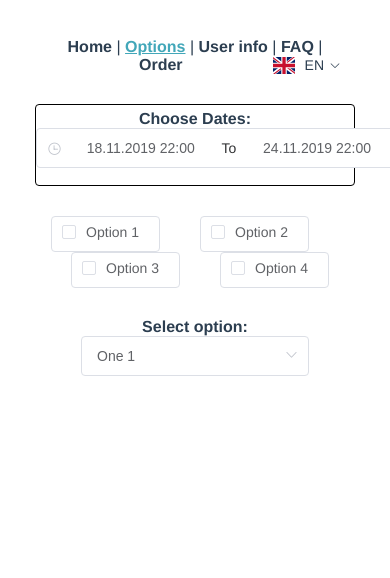
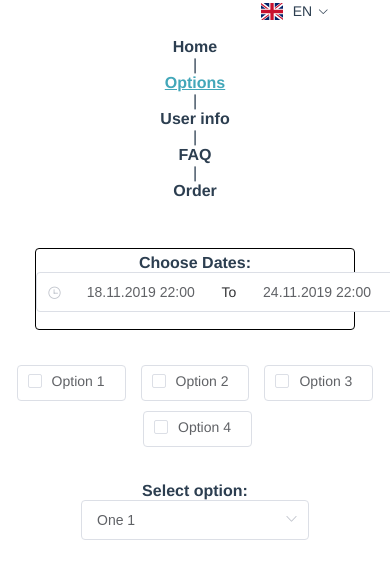
Before and after one commit to iqhater/vue_router_vuex, a Vue app: page /en/options in a window 390 px wide. Shown: the top 578 px of the page. Built offline with nearby package versions, Linux system fonts and the light colour scheme.

Commit message:
add mobile responsive ui

```diff
--- a/src/App.vue
+++ b/src/App.vue
@@ -1,19 +1,18 @@
 <template>
   <div id="app">
     <div id="nav">
-      <router-link :to="`/${$i18n.locale}`">{{ $t("nav.home") }}</router-link> |
-      <router-link :to="`/${$i18n.locale}/options`">{{
-        $t("nav.options")
-      }}</router-link>
+      <router-link :to="`/${$i18n.locale}`">{{ $t("nav.home") }}</router-link>
+      |
+      <router-link :to="`/${$i18n.locale}/options`">
+        {{ $t("nav.options") }}
+      </router-link>
       |
       <router-link :to="`/${$i18n.locale}/user`">{{
         $t("nav.user")
-      }}</router-link>
-      |
-      <router-link :to="`/${$i18n.locale}/faq`">{{
-        $t("nav.faq")
-      }}</router-link>
-      |
+      }}</router-link
+      >|
+      <router-link :to="`/${$i18n.locale}/faq`">{{ $t("nav.faq") }}</router-link
+      >|
       <router-link :to="`/${$i18n.locale}/order`">{{
         $t("nav.order")
       }}</router-link>
@@ -43,17 +42,25 @@ export default {
 }
 /* Menu navbar styles */
 #nav {
+  display: flex;
+  justify-content: center;
+  align-items: center;
   padding: 30px;
 
   a {
     font-weight: bold;
     color: #2c3e50;
     text-decoration: none;
+    margin: 0 5px;
 
     &.router-link-exact-active {
       color: #42a7b9;
       text-decoration: underline;
     }
   }
+
+  @media (max-width: 599px) {
+    flex-direction: column;
+  }
 }
 </style>
--- a/src/components/LocaleSelector.vue
+++ b/src/components/LocaleSelector.vue
@@ -68,6 +68,11 @@ export default {
   display: inline;
   position: relative;
   left: 90px;
+
+  @media (max-width: 599px) {
+    top: -198px;
+    left: 100px;
+  }
 }
 .flags {
   vertical-align: middle;
--- a/src/views/Faq.vue
+++ b/src/views/Faq.vue
@@ -47,5 +47,9 @@ export default {
     font-size: 1.1em;
     margin-left: 10px;
   }
+
+  @media (max-width: 599px) {
+    width: 100%;
+  }
 }
 </style>
--- a/src/views/Options.vue
+++ b/src/views/Options.vue
@@ -125,7 +125,14 @@ export default {
 
 <style scoped lang="scss">
 .checkboxes {
+  display: flex;
+  flex-wrap: wrap;
+  justify-content: center;
   margin-top: 30px;
+
+  .el-checkbox {
+    margin: 5px;
+  }
 }
 
 h4 {
--- a/src/views/Order.vue
+++ b/src/views/Order.vue
@@ -45,7 +45,7 @@
     <el-dialog
       :title="$t('order.terms.modal.title')"
       :visible.sync="centerDialogVisible"
-      width="30%"
+      width="90%"
       center
     >
       <span>{{ $t("order.terms.modal.description") }}</span>
@@ -158,5 +158,9 @@ export default {
     display: block;
     margin: 30px auto;
   }
+
+  @media (max-width: 599px) {
+    width: 100%;
+  }
 }
 </style>
--- a/src/views/User.vue
+++ b/src/views/User.vue
@@ -127,5 +127,13 @@ export default {
 .user {
   margin: 0 auto;
   width: 40%;
+
+  @media (max-width: 599px) {
+    width: 100%;
+
+    el-form[label-position="top"] {
+      width: 0;
+    }
+  }
 }
 </style>
```
Also changed, not shown: package.json (+12 -12 lines), vue.config.js (+10 -0 lines), 2 other files (tests, documents, lock files or other folders).
